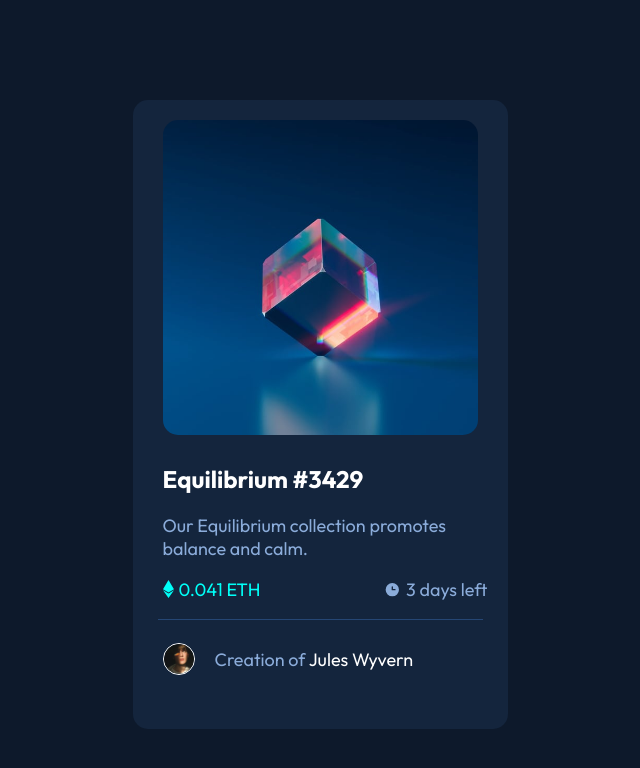
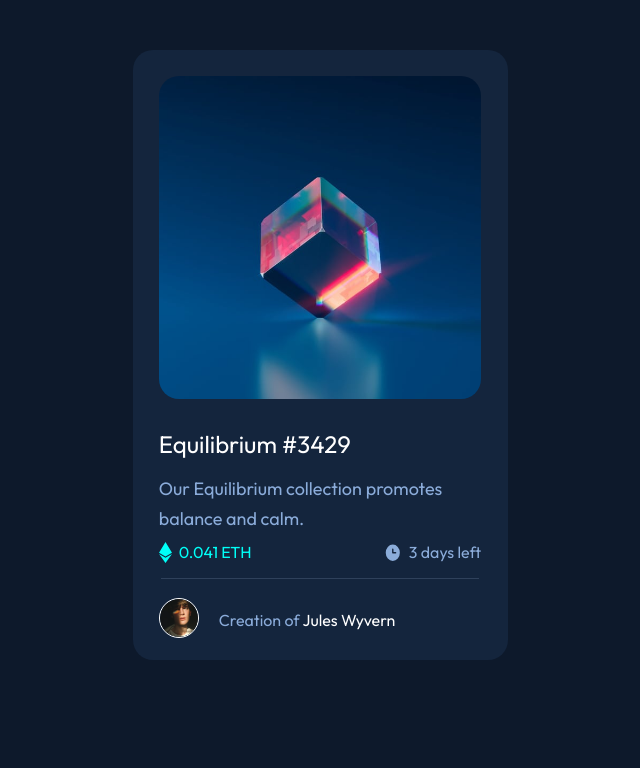
Before and after one commit to nabil4416/nft-preview-card-component-main, a plain HTML site: page index.html in a window 1280 px wide. Shown: the whole page, without its empty margins (320-960 px from the left). Drawn offline with Linux system fonts and the light colour scheme.

Commit message:
change accessibility

```diff
--- a/index.html
+++ b/index.html
@@ -7,146 +7,59 @@
   <link rel="icon" type="image/png" sizes="32x32" href="./images/favicon-32x32.png">
 
   <title>Frontend Mentor | NFT preview card component</title>
+  <link rel="stylesheet" href="style.css">
 
-  <!-- Feel free to remove these styles or customise in your own stylesheet 👍 -->
-  <style>
-    @import url('https://fonts.googleapis.com/css2?family=Outfit:wght@400;700&display=swap');
-    body {
-      background-color: hsl(217, 54%, 11%);
-      margin: 0;
-      box-sizing: border-box;
-    }
-    .container {
-      background: hsl(216, 50%, 16%);
-      width: 375px;
-      margin: 100px auto;
-      border-radius: 15px;
-    }
-    .banner {
-      max-width: 330px;
-      padding: 20px 30px 5px;
-    }
-    .banner img {
-      width: 100%;
-      border-radius: 15px;
-    }
-    .content{
-      max-width: 325px;
-      text-align: left;
-      padding: 0 30px;
-      font-family: 'Outfit', sans-serif;
-    }
-    h2 {
-      color: hsl(0, 0%, 100%);
-    }
-    .content p {
-      color: hsl(215, 51%, 70%);
-      font-size: 18px;
-      margin: 0;
-    }
-    .infos-clock {
-      width: 325px;
-      display: flex;
-      justify-content: space-between;
-      padding: 0 30px;
-    }
-    .clock img {
-      padding-right: 5px;
-    }
-    .infos img {
-      padding-right: 5px;
-    }
-    .infos{
-      display: flex;
-      justify-content: space-between;
-      align-items: center;
-      color:hsl(178, 100%, 50%);
-      font-size: 18px;
-      font-family: 'Outfit', sans-serif;;
-    }
-    .clock{
-      display: flex;
-      justify-content: space-between;
-      align-items: center;
-      color:hsl(215, 51%, 70%);
-      font-size: 18px;
-      font-family: 'Outfit', sans-serif;;
-    }
-    .line{
-      width: 325px;
-      height: 1px;
-      background: hsl(215, 51%, 30%);
-      margin: 0 auto;
-    }
-    .avatar {
-      display: flex;
-      align-items: center;
-      color:hsl(215, 51%, 70%);
-      font-size: 18px;
-      font-family: 'Outfit', sans-serif;
-      padding: 10px 30px 40px;
-    }
-    .avatar-container {
-      width: 30px;
-      height: 30px;
-      border-radius: 50%;
-      border: 1px solid white;
-    }
-    .avatar img {
-    width: 30px;
-    border-radius: 50%;
-    }
-    .avatar p {
-      padding-left: 20px;
-    }
-    span {
-      color: hsl(0, 0%, 100%);
-    }
-  </style>
+
 </head>
 <body>
   <!--container-->
-<div class="container" role="main">
+<main class="container">
+
     <!--banner-->
-  <div class="banner">
-    <img src="images/image-equilibrium.jpg" alt="equilibre">
-  </div>
+  <figure class="banner">
+    <img src="images/image-equilibrium.jpg" alt="equilibre" id="banner">
+    <!-- <img src="images/icon-view.svg" alt="eye view" id="eye-view"> -->
+  </figure>
+
     <!--content-->
-  <div class="content" role="content">
+  <section class="content" role="content">
     <h2>
       Equilibrium #3429
     </h2>
     <p>
       Our Equilibrium collection promotes balance and calm.
     </p>
-  </div>
+  </section>
+
   <!--infos & clock-->
-  <div class="infos-clock">
-    <div class="infos">
+  <section class="infos-clock">
+    <figure class="infos">
       <img src="images/icon-ethereum.svg" alt="eterium">
-      <p>
+      <figcaption>
         0.041 ETH
-      </p>
-    </div>
-    <div class="clock">
+      </figcaption>
+    </figure>
+    <figure class="clock">
       <img src="images/icon-clock.svg" alt="clock">
-      <p>
+      <figcaption>
         3 days left
-      </p>
-    </div>
-  </div>
+      </figcaption>
+    </figure>
+  </section>
+
   <!--horisontal line-->
   <div class="line"></div>
+
   <!-- avatar-->
-  <div class="avatar" role="contentinfo">
-    <div class="avatar-container">
+  <footer class="avatar" role="contentinfo">
+    <figure class="avatar-container">
       <img src="images/image-avatar.png" alt="">
-    </div>
-    <p>
-      Creation of  <span> Jules Wyvern </span>
-    </p>
-  </div>
+    </figure>
+    <figcaption>
+      Creation of  <a href="#" target="_blank"> Jules Wyvern</a>
+    </figcaption>
+  </footer>
 <!--end-->
-</div>
+</main>
 </body>
 </html>
--- /dev/null
+++ b/style.css
@@ -0,0 +1,98 @@
+@import url('https://fonts.googleapis.com/css2?family=Outfit:wght@300;400;700&display=swap');
+*{
+    margin: 0;
+    padding: 0;
+    box-sizing: border-box;
+}
+body{
+    background-color: hsl(217, 54%, 11%);
+}
+
+.container {
+    margin: 50px auto;
+    width: 375px;
+    background-color: hsl(216, 50%, 16%);
+    border-radius: 20px;
+}
+.banner {
+    max-width: 375px;
+    padding: 7%;
+}
+#banner {
+    width: 100%;
+    border-radius: 20px;
+}
+.banner:hover {
+  cursor: pointer;
+}
+
+section {
+    padding: 0 7%;
+    font-family: 'Outfit', sans-serif;
+}
+h2 {
+    color: hsl(0, 0%, 100%);
+    padding-bottom: 15px;
+    font-weight: 400;
+}
+
+.content p {
+    color: hsl(215, 51%, 70%);
+    font-size: 18px;
+    line-height: 30px;
+}
+.infos-clock {
+    display: flex;
+    justify-content:space-between;
+    padding-top: 2% ;
+    padding-bottom: 4%;
+}
+.infos {
+    display: flex;
+    justify-content:space-between;
+    color: hsl(178, 100%, 50%);
+}
+.infos img {
+    padding-right: 7px;
+    width: 20px;
+}
+
+.clock {
+    display: flex;
+    justify-content:space-between;
+    color: hsl(215, 51%, 70%);
+}
+.clock img {
+    width: 25px;
+    padding-right: 7px;
+}
+
+.line {
+    width: 85%;
+    height: 1px;
+    margin: 0 auto;
+    background: hsl(215, 32%, 27%);
+}
+.avatar {
+    display: flex;
+    align-items: center;
+    padding-bottom: 4%;
+    padding: 5% 7%;
+    font-family: 'Outfit', sans-serif;
+    color: hsl(215, 51%, 70%);
+}
+.avatar img {
+    width: 40px;
+    border-radius: 50%;
+    border: 1px solid hsl(0, 0%, 100%);;
+}
+.avatar-container {
+    padding-right: 20px;
+}
+a {
+    color: hsl(0, 0%, 100%);
+    text-decoration: none;
+}
+a:hover {
+  color: hsl(178, 100%, 50%);
+}
```
